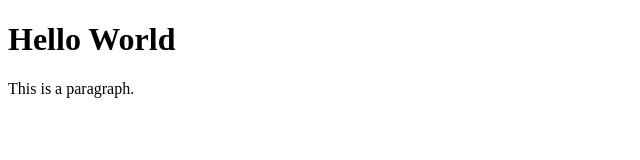
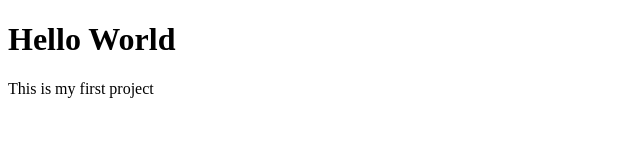
Before and after one commit to anon10f1/yy, a plain HTML site: page index.html in a window 1280 px wide. Shown: the full height of the page, 0-640 px from the left. Drawn offline with Linux system fonts and the light colour scheme.

Commit message:
commit all

```diff
--- a/index.html
+++ b/index.html
@@ -6,7 +6,7 @@
 <body>
 
 <h1>Hello World</h1>
-<p>This is a paragraph.</p>
+<p>This is my first project</p>
 
 </body>
 </html>
```
